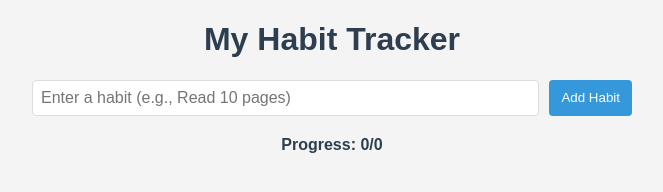
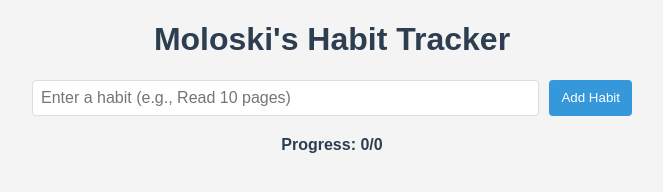
Before and after one commit to Moyowalker/my-habits-tracker, a plain HTML site: page frontend/index.html in a window 1280 px wide. Shown: the whole page, without its empty margins (308-971 px from the left). Drawn offline with Linux system fonts and the light colour scheme; no server answers.

```diff
--- a/frontend/index.html
+++ b/frontend/index.html
@@ -77,7 +77,7 @@
     </style>
 </head>
 <body>
-    <h1>My Habit Tracker</h1>
+    <h1>Moloski's Habit Tracker</h1>
     <form id="habitForm">
         <input type="text" id="habitName" placeholder="Enter a habit (e.g., Read 10 pages)" required>
         <button type="submit">Add Habit</button>
```
